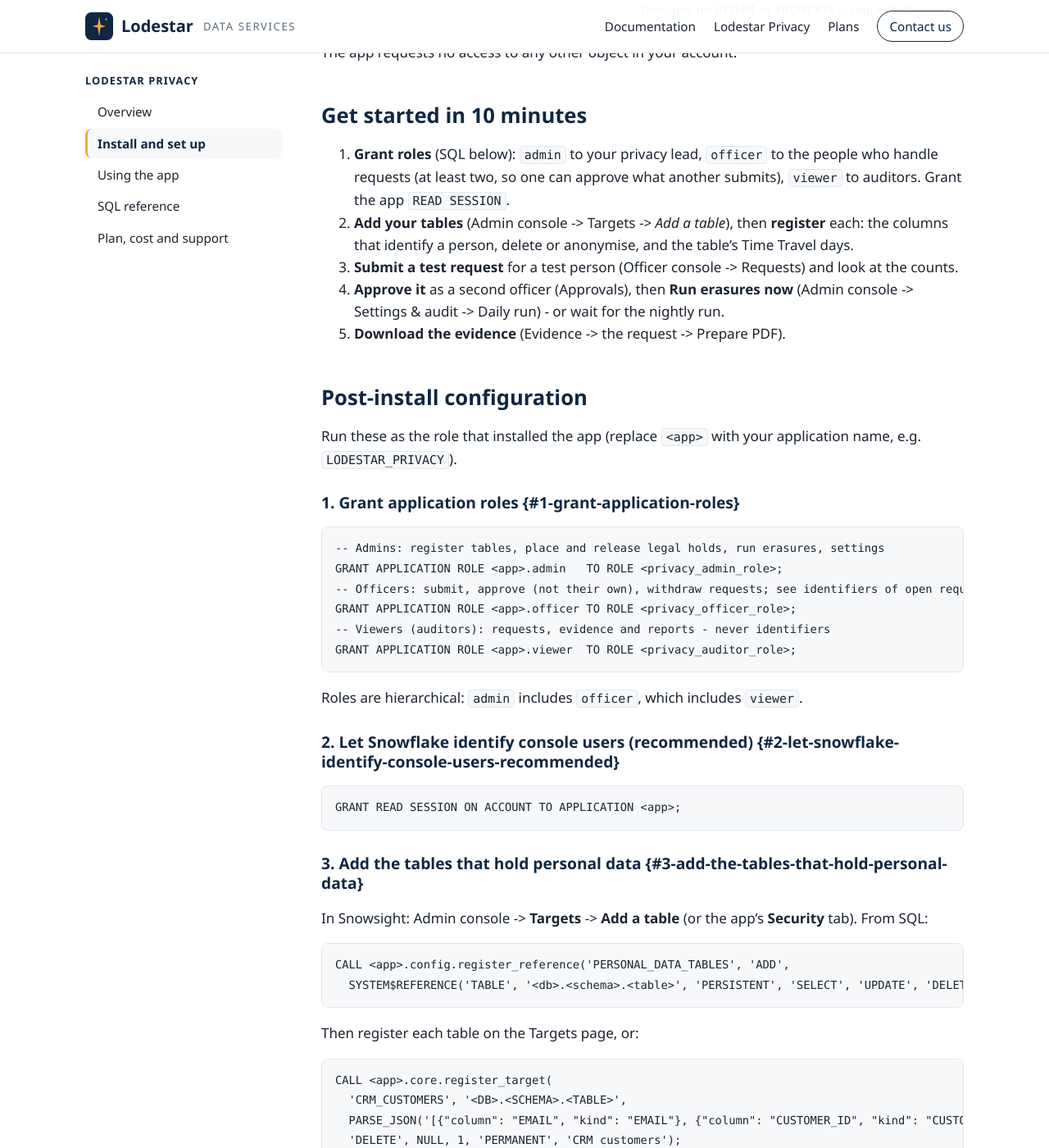
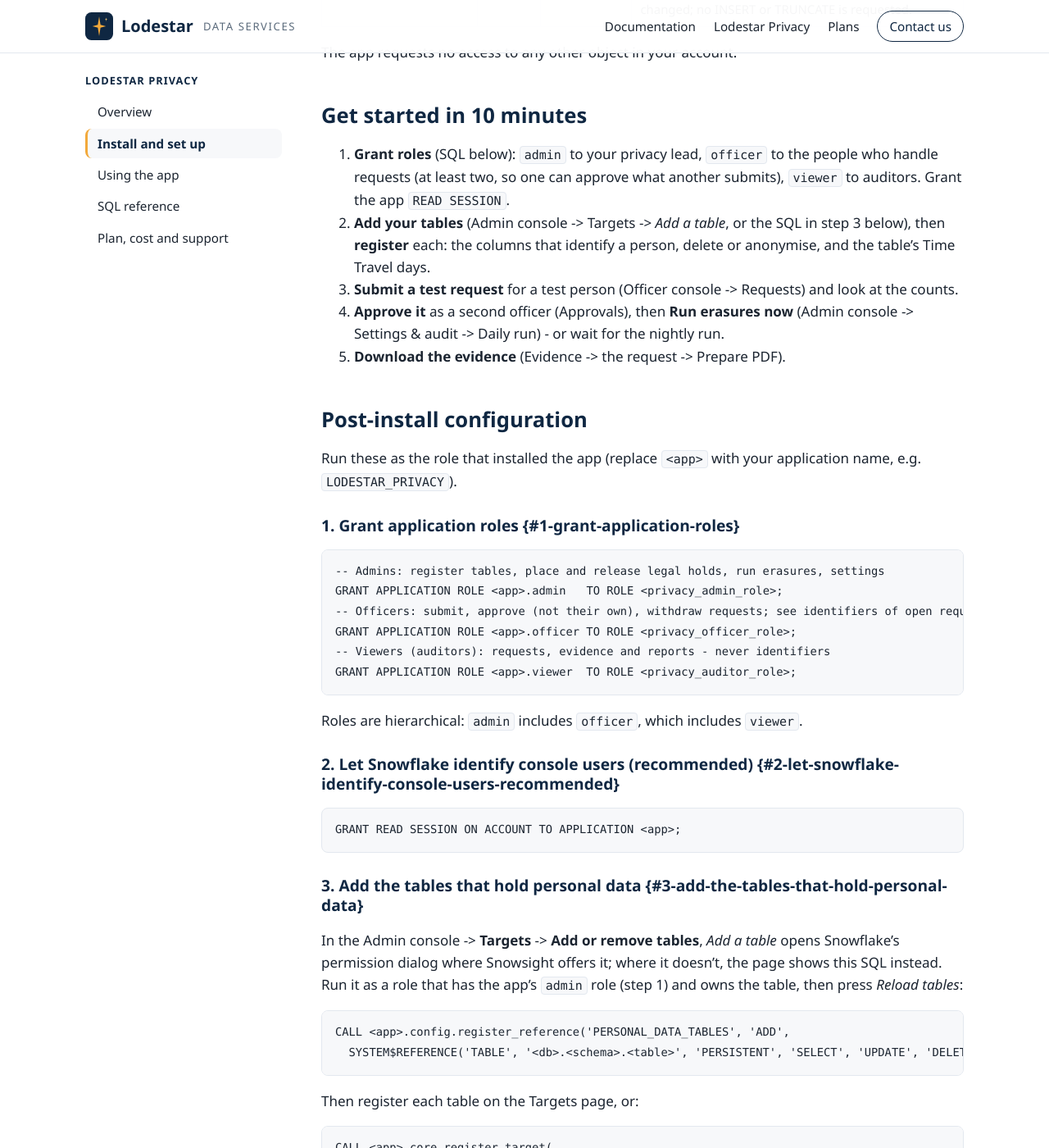
Before and after one commit to mjrodgers1/lodestar-docs, a Jekyll site: the page built from lodestar-privacy/docs/getting-started/index.md, in a window 1280 px wide and 1400 px high, scrolled down 830 px. Shown: the whole window at 82% size. Built offline with Jekyll 4.4.1, drawn with Linux system fonts in a browser that asks for light colours.

Commit message:
Documentation for Lodestar Data Services 1.1.0 and Lodestar Privacy 1.0.3

````diff
--- a/lodestar-privacy/docs/getting-started/index.md
+++ b/lodestar-privacy/docs/getting-started/index.md
@@ -33,8 +33,8 @@ The app requests no access to any other object in your account.
 
 1. **Grant roles** (SQL below): `admin` to your privacy lead, `officer` to the people who handle requests (at
    least two, so one can approve what another submits), `viewer` to auditors. Grant the app `READ SESSION`.
-2. **Add your tables** (Admin console -> Targets -> *Add a table*), then **register** each: the columns that
-   identify a person, delete or anonymise, and the table's Time Travel days.
+2. **Add your tables** (Admin console -> Targets -> *Add a table*, or the SQL in step 3 below), then **register**
+   each: the columns that identify a person, delete or anonymise, and the table's Time Travel days.
 3. **Submit a test request** for a test person (Officer console -> Requests) and look at the counts.
 4. **Approve it** as a second officer (Approvals), then **Run erasures now** (Admin console -> Settings & audit
    -> Daily run) - or wait for the nightly run.
@@ -66,7 +66,9 @@ GRANT READ SESSION ON ACCOUNT TO APPLICATION <app>;
 
 ### 3. Add the tables that hold personal data {#3-add-the-tables-that-hold-personal-data}
 
-In Snowsight: Admin console -> **Targets** -> **Add a table** (or the app's **Security** tab). From SQL:
+In the Admin console -> **Targets** -> **Add or remove tables**, *Add a table* opens Snowflake's permission
+dialog where Snowsight offers it; where it doesn't, the page shows this SQL instead. Run it as a role that has
+the app's `admin` role (step 1) and owns the table, then press *Reload tables*:
 
 ```sql
 CALL <app>.config.register_reference('PERSONAL_DATA_TABLES', 'ADD',
````
Also changed, not shown: lodestar-privacy/docs/using-the-app/index.md (+7 -2 lines).
